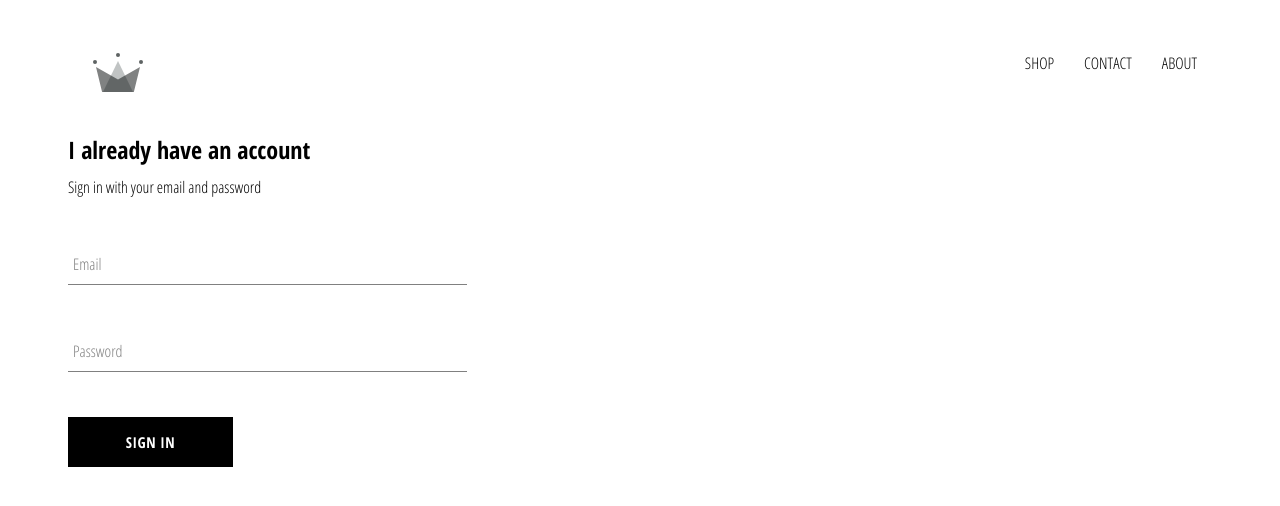
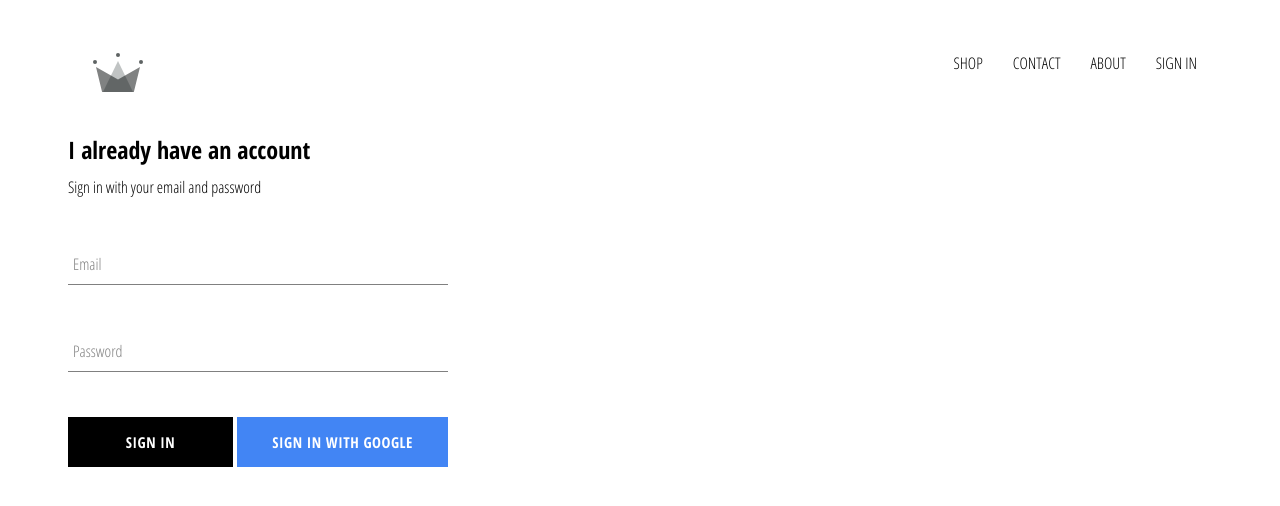
Before and after one commit to alex9692/crwn-clothing-vue, a Vue app: page /auth in a window 1280 px wide. Shown: the top 506 px of the page. Built offline with nearby package versions, Linux system fonts and the light colour scheme; no server answers.

Commit message:
integrated firebase,added sign in functionality with google-sign-in and added sign-out feature

```diff
--- a/package.json
+++ b/package.json
@@ -9,6 +9,7 @@
   },
   "dependencies": {
     "core-js": "^3.6.5",
+    "firebase": "^7.19.1",
     "vue": "^2.6.11",
     "vue-router": "^3.4.3"
   },
--- a/src/App.vue
+++ b/src/App.vue
@@ -1,14 +1,31 @@
 <template>
   <div>
-    <Header />
+    <Header :authUser="!!currentUser" />
     <router-view></router-view>
   </div>
 </template>
 
 <script>
 import Header from "@/components/Header.component.vue";
+import { auth } from "@/firebase/firebase.utils.js";
 export default {
   components: { Header },
+  data() {
+    return {
+      currentUser: null,
+      unsubscribe: null,
+    };
+  },
+  created() {
+    this.unsubscribe = auth.onAuthStateChanged((user) => {
+      this.currentUser = user;
+
+      console.log(user);
+    });
+  },
+  destroyed() {
+    this.unsubscribe();
+  },
 };
 </script>
 
@@ -21,4 +38,7 @@ a {
   text-decoration: none;
   color: #000;
 }
+* {
+  box-sizing: border-box;
+}
 </style>
--- a/src/components/CustomButton.component.vue
+++ b/src/components/CustomButton.component.vue
@@ -1,11 +1,17 @@
 <template>
-  <button class="custom-button" v-bind="$attrs" v-on="$listeners">
+  <button
+    :class="[isGoogleSignIn ? 'google-sign-in': '','custom-button']"
+    v-bind="$attrs"
+    v-on="$listeners"
+  >
     <slot />
   </button>
 </template>
 
 <script>
-export default {};
+export default {
+  props: ["isGoogleSignIn"],
+};
 </script>
 
 <style lang="scss" scoped>
@@ -30,5 +36,14 @@ export default {};
     color: black;
     border: 1px solid black;
   }
+  &.google-sign-in {
+    background-color: #4285f4;
+    color: #fff;
+
+    &:hover {
+      background-color: #357ae8;
+      border: none;
+    }
+  }
 }
 </style>
--- a/src/components/Header.component.vue
+++ b/src/components/Header.component.vue
@@ -7,12 +7,22 @@
       <router-link class="option" to="/shop">SHOP</router-link>
       <router-link class="option" to>CONTACT</router-link>
       <router-link class="option" to>ABOUT</router-link>
+      <router-link class="option" v-if="!authUser" to="/auth">SIGN IN</router-link>
+      <div v-if="authUser" class="option" @click="auth.signOut()">SIGN OUT</div>
     </div>
   </div>
 </template>
 
 <script>
-export default {};
+import { auth } from "@/firebase/firebase.utils.js";
+export default {
+  props: ["authUser"],
+  data() {
+    return {
+      auth: auth,
+    };
+  },
+};
 </script>
 
 <style lang="scss" scoped>
@@ -38,6 +48,7 @@ export default {};
 
     .option {
       padding: 10px 15px;
+      cursor: pointer;
     }
   }
 }
--- a/src/components/Signin.component.vue
+++ b/src/components/Signin.component.vue
@@ -7,7 +7,14 @@
 
       <FormInput type="password" name="password" v-model="password" required label="Password" />
 
-      <CustomButton type="submit">Sign in</CustomButton>
+      <div class="buttons">
+        <CustomButton type="submit">Sign in</CustomButton>
+        <CustomButton
+          :isGoogleSignIn="true"
+          type="button"
+          @click="signInWithGoogle"
+        >Sign in with Google</CustomButton>
+      </div>
     </form>
   </div>
 </template>
@@ -15,6 +22,8 @@
 <script>
 import FormInput from "@/components/FormInput.component.vue";
 import CustomButton from "@/components/CustomButton.component.vue";
+import { signInWithGoogle } from "@/firebase/firebase.utils.js";
+
 export default {
   components: {
     FormInput,
@@ -32,18 +41,24 @@ export default {
       this.email = "";
       this.password = "";
     },
+    signInWithGoogle: signInWithGoogle,
   },
 };
 </script>
 
 <style lang="scss" scoped>
 .sign-in {
-  width: 30vw;
+  width: 380px;
   display: flex;
   flex-direction: column;
 
   .title {
     margin: 10px 0;
   }
+
+  .buttons {
+    display: flex;
+    justify-content: space-between;
+  }
 }
 </style>
--- /dev/null
+++ b/src/firebase/firebase.utils.js
@@ -0,0 +1,25 @@
+import firebase from "firebase/app";
+import "firebase/firestore";
+import "firebase/auth";
+
+const config = {
+  apiKey: "AIzaSyAX2U2qpjL30xDL1zXgCArMjlB2v9hzu4Q",
+  authDomain: "crwn-clothing-vue.firebaseapp.com",
+  databaseURL: "https://crwn-clothing-vue.firebaseio.com",
+  projectId: "crwn-clothing-vue",
+  storageBucket: "crwn-clothing-vue.appspot.com",
+  messagingSenderId: "262325719268",
+  appId: "1:262325719268:web:013f9d784e157e74ca1cf1",
+  measurementId: "G-Y2BE905DF0",
+};
+
+firebase.initializeApp(config);
+
+export const auth = firebase.auth();
+export const firestore = firebase.firestore();
+
+const provider = new firebase.auth.GoogleAuthProvider();
+provider.setCustomParameters({ prompt: "select_account" });
+export const signInWithGoogle = () => auth.signInWithPopup(provider);
+
+export default firebase;
```
Also changed, not shown: 1 other file (tests, documents, lock files or other folders).
